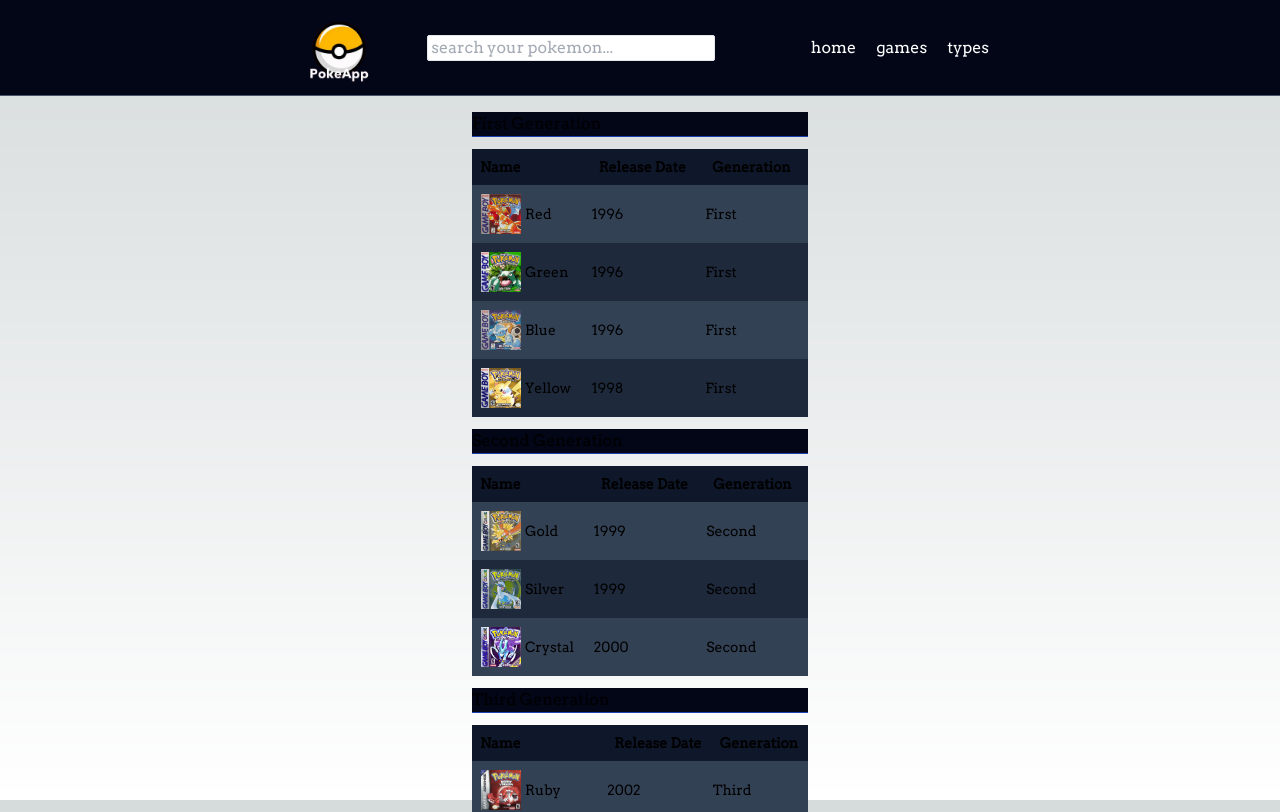
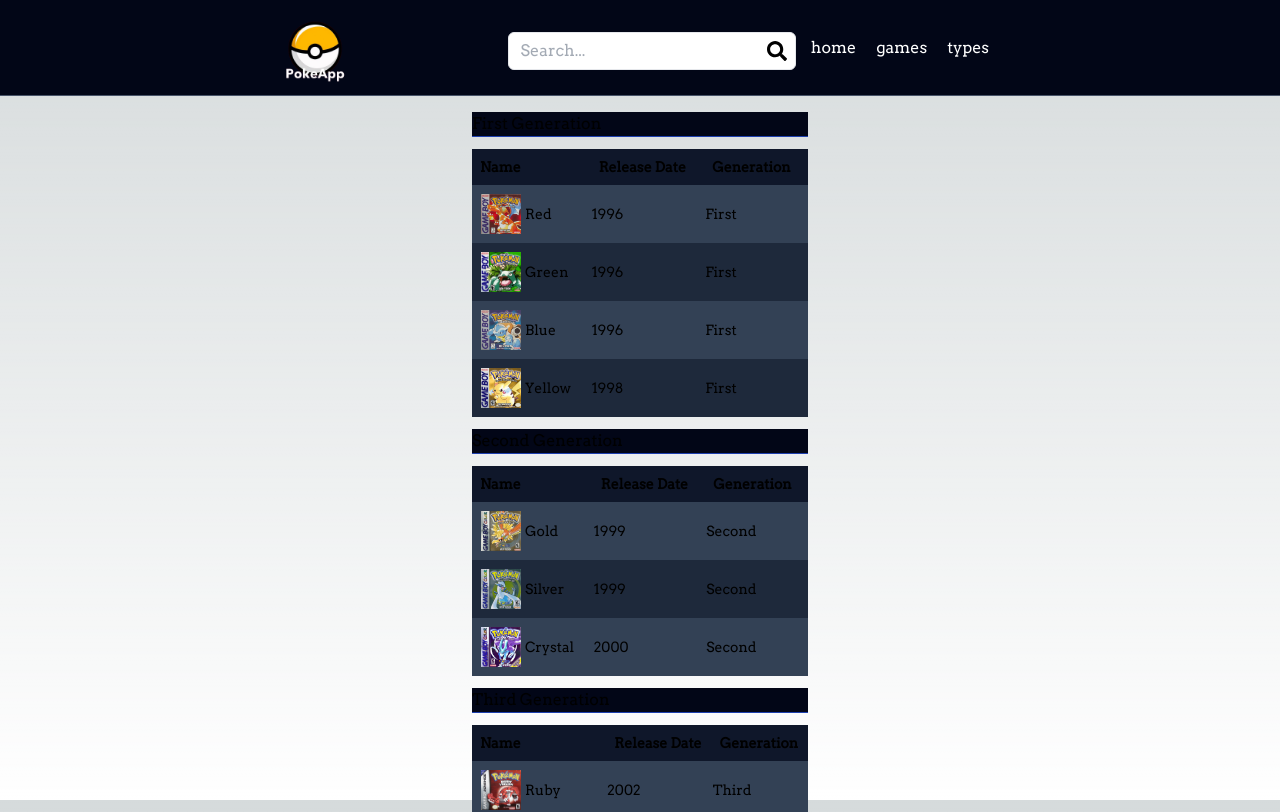
Before and after one commit to luismen23/poke-app, a Next.js app: page /games in a window 1280 px wide. Shown: the top 812 px of the page. Built offline with nearby package versions, Linux system fonts and the light colour scheme.

Commit message:
searchbar functionality

```diff
--- a/app/page.js
+++ b/app/page.js
@@ -27,9 +27,6 @@
 
   return (
     <main className="flex flex-col items-center w-screen h-screen pt-32 gap-5">
-      <Suspense fallback='pagination'>
-        <Pagination dataLength={dataLength} totalPages={totalPages} per_page={per_page}/>
-      </Suspense>
       <Suspense key={search + currentPage} fallback='Loading Pokemon'>
         <PokemonTable search={search} pokemonData={entries} currentPage={currentPage}/>
       </Suspense>
--- a/components/Menu.jsx
+++ b/components/Menu.jsx
@@ -2,13 +2,13 @@
 
 const links = [
     {
-        href: '/', name: 'home'
+        href: '/', name: 'Home'
     },
     {
-        href: '/games', name: 'games'
+        href: '/games', name: 'Games'
     },
     {
-        href: '/types', name: 'types'
+        href: '/types', name: 'Types'
     },
 ]
 
--- a/components/NavLinks.jsx
+++ b/components/NavLinks.jsx
@@ -5,8 +5,9 @@
 import { usePathname } from "next/navigation"
 import { FiMenu, FiX } from "react-icons/fi";
 import Search from "./Search";
-import { useState } from "react";
+import { Suspense, useState } from "react";
 import Menu from "./Menu";
+import SearchResults from "./SearchResults";
 
 const links = [
     {
@@ -23,6 +24,7 @@
 export default function NavLink() {
     const pathname = usePathname()
     const [show, setShow] = useState(false)
+    const [results, setResults] = useState([])
 
     const handleClick = () => {
          setShow(!show)
@@ -30,14 +32,19 @@
 
     return (
         <div className="text-white w-screen mx-auto top-0 fixed bg-slate-950 border-b border-b-slate-500/70 h-[6rem] z-30">
-            <div className="flex items-center justify-center w-full md:gap-10">
+            <div className="flex items-center justify-center w-full gap-48 md:gap-56 -ml-3">
                 <Link href='/' className="z-20 hover:scale-110 transition-all duration-200">
                     <div className="w-[6rem] h-[6rem] relative">
                         <Image src="/img/logo4.png" priority fill sizes="auto" alt="img" className=" w-[120px] object-center object-contain"/>
                     </div>
                 </Link>
-                <Search  />
-                <button onClick={handleClick} className="ml-4 z-30">
+                <div className="flex flex-col justify-center items-center top-0 fixed mt-8 ml-12">
+                    <Search setResults={setResults} />
+                    <Suspense fallback='loading search results'>
+                        <SearchResults results={results} />
+                    </Suspense>
+                </div>
+                <button onClick={handleClick} className="z-30">
                     {show ? <FiX  className="text-white w-7 h-7 md:hidden"/> : <FiMenu  className="text-white w-7 h-7 md:hidden"/>}
                 </button>
                 <nav className="hidden md:flex gap-5 z-20">
--- a/components/PokemonTable.jsx
+++ b/components/PokemonTable.jsx
@@ -1,7 +1,7 @@
 import Image from "next/image"
 import Link from "next/link"
 
-const changeType = (type) => {
+export const changeType = (type) => {
     return type === 'grass' && '/img/grass.webp' ||
     type === 'poison' && '/img/poison.webp' ||
     type === 'fire' && '/img/fire.webp' ||
@@ -38,7 +38,7 @@
 
                 <tbody className="table-row-group">
                     {
-                        pokemonData.filter((pokemon) => (pokemon.name.toLowerCase().includes(search) || pokemon.id.toString().includes(search))).map((pokemon, pokemonId) => {
+                        pokemonData.map((pokemon, pokemonId) => {
                             const types = pokemon?.types.map((type)=>{
                                 return type.type.name
                             })
--- a/components/Search.jsx
+++ b/components/Search.jsx
@@ -3,9 +3,16 @@
 import dynamic from 'next/dynamic';
 import { useSearchParams, usePathname, useRouter } from 'next/navigation';
 import { useDebouncedCallback } from 'use-debounce'
+import { FaSearch } from "react-icons/fa";
+import { IoMdClose } from "react-icons/io";
+import { fetchPokemon, fetchUrl } from '@/scripts/data';
+import { useState } from 'react';
+import { useRef } from 'react';
 
 
-export default function Search() {
+export default function Search({setResults}) {
+    const [changeIcon, setChangeIcon] = useState(false)
+    const inputRef = useRef(null)
 
     const searchParams = useSearchParams()
     const pathname = usePathname()
@@ -13,42 +20,70 @@
 
     const poke = searchParams.get('search')?.toString()
 
+    const fetchData = async (value) => {
+        const fetchAllPokemon = await fetchPokemon(1008, 0)
+
+        const pokemons = fetchAllPokemon.map(async (pokemon) => {
+            const pokeData = await fetchUrl(pokemon?.url)
+            return pokeData
+        })
+        const response = await Promise.all(pokemons)
+
+        const results = response.filter((pokemon) => {
+            return value !== '' && pokemon && pokemon.name && pokemon.name.toLowerCase().includes(value) && pokemon.id && pokemon.types[0]?.type?.name
+        })
+        setResults(results)
+    }
+
     const handleChange = useDebouncedCallback((value) => {
         console.log(value)
         // recuperando los params
         const params = new URLSearchParams(searchParams)
         if (value) {
             params.set('search', value)
+            setChangeIcon(true)
         } else {
             params.delete('search')
+            setChangeIcon(false)
         }
         params.set('page', '1')
 
+        fetchData(value)
+
         // actualizando la url con el input
         replace(`${pathname}?${params.toString()}`)
-    }, 500 )
+    }, 300 )
 
 
-    const handleSubmit = (event) => {
+    const handleClick = (event) => {
         event.preventDefault()
+        // borrar el valor del input
+        inputRef.current.value = ''
+        // actualizar el estado de changeIcon
+        setChangeIcon(false)
+        // actualizar la url sin el parámetro de búsqueda
+        const params = new URLSearchParams(searchParams)
+        params.delete('search')
+        replace(`${pathname}?${params.toString()}`)
 
-        try {
-           poke !== undefined ? replace(`${pathname + poke}?`) : alert('El pokemon no existe')
-        } catch(error) {
-            alert(error)
-        }
+        setResults([])
     }
+
 
 
     return (
         <div>
-            <form onSubmit={handleSubmit}>
+            <form className='flex bg-white gap-1 border rounded-md hover:border-yellow-500/90 hover:border hover:shadow-md hover:shadow-yellow-500/70 w-[12rem] md:w-[18rem] justify-between p-1'>
                 <input
-                placeholder=" search your pokemon..."
-                className="border placeholder-slate-600 placeholder-opacity-50 text-black rounded-sm w-[12rem] md:w-[18rem] placeholder:text-sm md:placeholder:text-base"
+                ref={inputRef}
+                placeholder=" Search..."
+                className=" placeholder-slate-600 placeholder-opacity-50 text-slate-900   placeholder:text-sm w-full md:placeholder:text-base px-1 bg-transparent focus:outline-none"
                 onChange={(event) => handleChange(event.target.value)}
                 defaultValue={searchParams.get('search')?.toString()}
                 />
+                <button className='text-black hover:bg-yellow-500/50 rounded-md ' onClick={handleClick}>
+                    {changeIcon ? <IoMdClose size={20} className='m-1'/> : <FaSearch size={20} className='m-1'/>}
+                </button>
             </form>
         </div>
     )
--- /dev/null
+++ b/components/SearchResults.jsx
@@ -0,0 +1,46 @@
+import Image from "next/image"
+import Link from "next/link"
+import { changeType } from "./PokemonTable"
+
+export default function SearchResults({results}) {
+
+    return (
+        <div className="bg-slate-800 rounded-sm flex flex-col overflow-y-scroll max-h-[30rem] w-[23rem] mt-6 ">
+            {
+            results.map((result) => {
+                const types = result?.types.map((type)=>{
+                    return type.type.name
+                })
+                return (
+                    <div key={result.name} className="border-b border-yellow-600/70 hover:bg-cyan-900/80">
+                        <Link  href={`/${result.name}`} className="p-1 flex items-center justify-between">
+                            <span className="flex items-center">
+                                <span className="w-14 h-14 relative mr-2">
+                                        <Image src={result?.sprites?.other['official-artwork']?.front_default} alt='img' priority fill sizes="auto" className=" "/>
+                                </span>
+                                <span>
+                                    {result.name.charAt(0).toUpperCase() + result?.name.slice(1)}
+                                </span>
+                            </span>
+                            <span className="flex gap-1">
+                                <span>#{result.id}</span>
+                                {
+                                    types.map((type) => {
+                                        return (
+                                            <span key={type} className=" w-6 h-6 relative">
+                                                <Image src={changeType(type)} fill priority sizes='auto' alt={type} className=""/>
+                                            </span>
+                                        )
+                                    })
+                                }
+                            </span>
+                        </Link>
+
+                    </div>
+                )
+            })
+            }
+        </div>
+    )
+
+}
--- a/scripts/logic.js
+++ b/scripts/logic.js
@@ -14,9 +14,9 @@
 
 }
 
-export async function pokemonsFetchByGen({fetchGen1}) {
-    const pokemons = fetchGen1.map(async (pokemon) => {
-        const pokeData = await fetchUrl(pokemon.url)
+export async function pokemonsFetchByGen({allPokemon}) {
+    const pokemons = allPokemon?.map(async (pokemon) => {
+        const pokeData = await fetchUrl(pokemon?.url)
         return pokeData
     })
     const results = await Promise.all(pokemons)
```
Also changed, not shown: app/[pokemonName]/page.jsx (+7 -0 lines).
